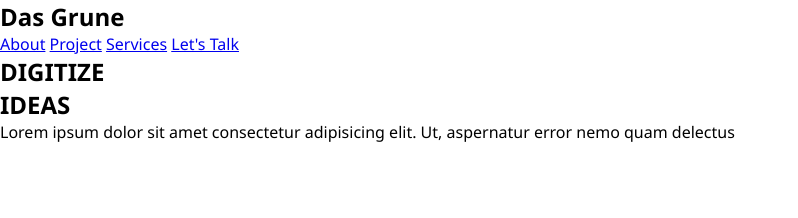
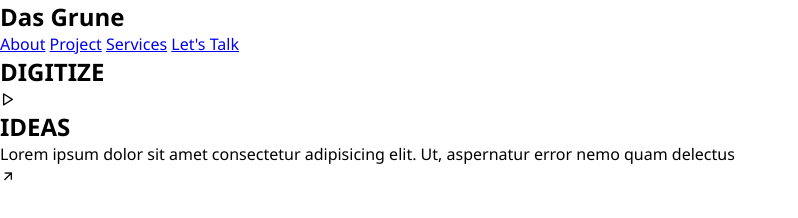
Before and after one commit to siraajul/MiniLandingPage, a plain HTML site: page index.html in a window 1280 px wide. Shown: the whole page, without its empty margins (0-798 px from the left). Drawn offline with nearby package versions, Linux system fonts and the light colour scheme.

Commit message:
CSS Update

```diff
--- a/index.html
+++ b/index.html
@@ -27,7 +27,7 @@
         <div id="herotext1">
           <h1>DIGITIZE</h1>
           <div id="video">
-            <div class="play"></div>
+            <div class="play"><i class="ri-play-large-line"></i></div>
           </div>
         </div>
         <div id="herotext2">
@@ -38,6 +38,11 @@
           </p>
         </div>
       </section>
+      <div class="image">
+        <div class="arrow">
+          <i class="ri-arrow-right-up-line"></i>
+        </div>
+      </div>
     </main>
   </body>
 </html>
```
